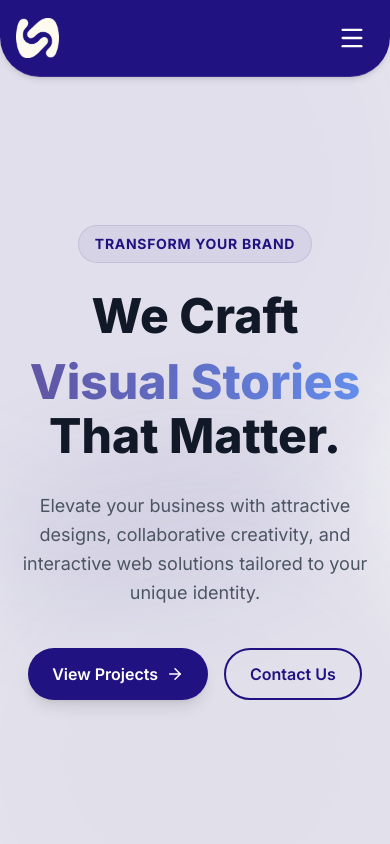
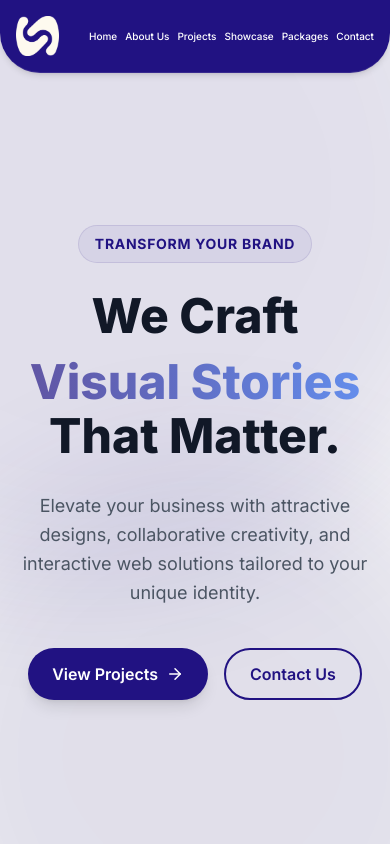
Before and after one commit to spectracreative/dotnet2, a React (Vite) app: page / in a window 390 px wide. Shown: the top 844 px of the page. Built offline with nearby package versions, Linux system fonts and the light colour scheme.

Commit message:
Refactor mobile nav: remove hamburger, show small links

```diff
--- a/src/components/layout/Navbar.jsx
+++ b/src/components/layout/Navbar.jsx
@@ -1,11 +1,7 @@
 import { useState, useEffect } from 'react';
-import { motion, AnimatePresence } from 'framer-motion';
-import { Menu, X } from 'lucide-react';
 import logo from '../../assets/logo.png';
-import Button from '../common/Button';
 
 const Navbar = () => {
-    const [isOpen, setIsOpen] = useState(false);
     const [scrolled, setScrolled] = useState(false);
 
     const navLinks = [
@@ -33,55 +29,19 @@ const Navbar = () => {
                     <span className="text-white font-bold text-lg md:text-xl tracking-wide hidden sm:block">Spectra Creative</span>
                 </a>
 
-                {/* Desktop Nav */}
-                <div className="hidden md:flex items-center gap-8">
+                {/* Nav Links - Always Visible */}
+                <div className="flex items-center gap-2 md:gap-8">
                     {navLinks.map((link) => (
                         <a
                             key={link.name}
                             href={link.path}
-                            className={`font-medium transition-colors hover:text-brand-third text-white`}
+                            className={`font-medium transition-colors hover:text-brand-third text-white text-[10px] sm:text-xs md:text-base`}
                         >
                             {link.name}
                         </a>
                     ))}
-
                 </div>
-
-                {/* Mobile Toggle */}
-                <button
-                    className="md:hidden text-white p-2 rounded-lg hover:bg-white/10 transition-colors focus:outline-none z-50 relative"
-                    onClick={() => setIsOpen(!isOpen)}
-                    aria-label="Toggle menu"
-                >
-                    {isOpen ? <X size={28} /> : <Menu size={28} />}
-                </button>
             </div>
-
-            {/* Mobile Menu */}
-            <AnimatePresence>
-                {isOpen && (
-                    <motion.div
-                        initial={{ opacity: 0, height: 0 }}
-                        animate={{ opacity: 1, height: 'auto' }}
-                        exit={{ opacity: 0, height: 0 }}
-                        className="md:hidden absolute top-full left-0 right-0 mt-2 bg-white/90 backdrop-blur-xl rounded-3xl shadow-xl overflow-hidden border border-white/20"
-                    >
-                        <div className="flex flex-col items-center py-6 gap-6">
-                            {navLinks.map((link) => (
-                                <a
-                                    key={link.name}
-                                    href={link.path}
-                                    className="text-gray-800 font-medium text-lg hover:text-brand-primary"
-                                    onClick={() => setIsOpen(false)}
-                                >
-                                    {link.name}
-                                </a>
-                            ))}
-
-                        </div>
-                    </motion.div>
-                )}
-            </AnimatePresence>
         </nav>
     );
 };
```
